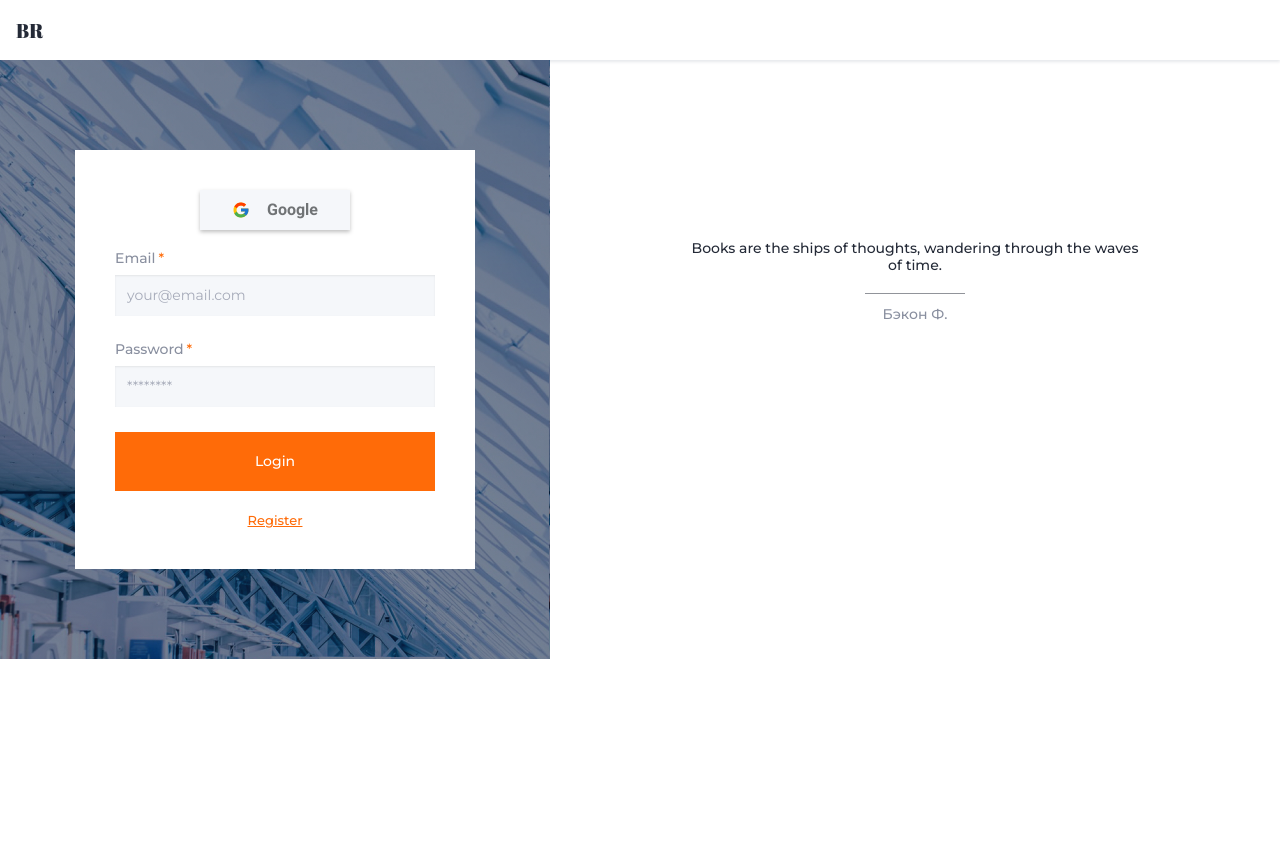
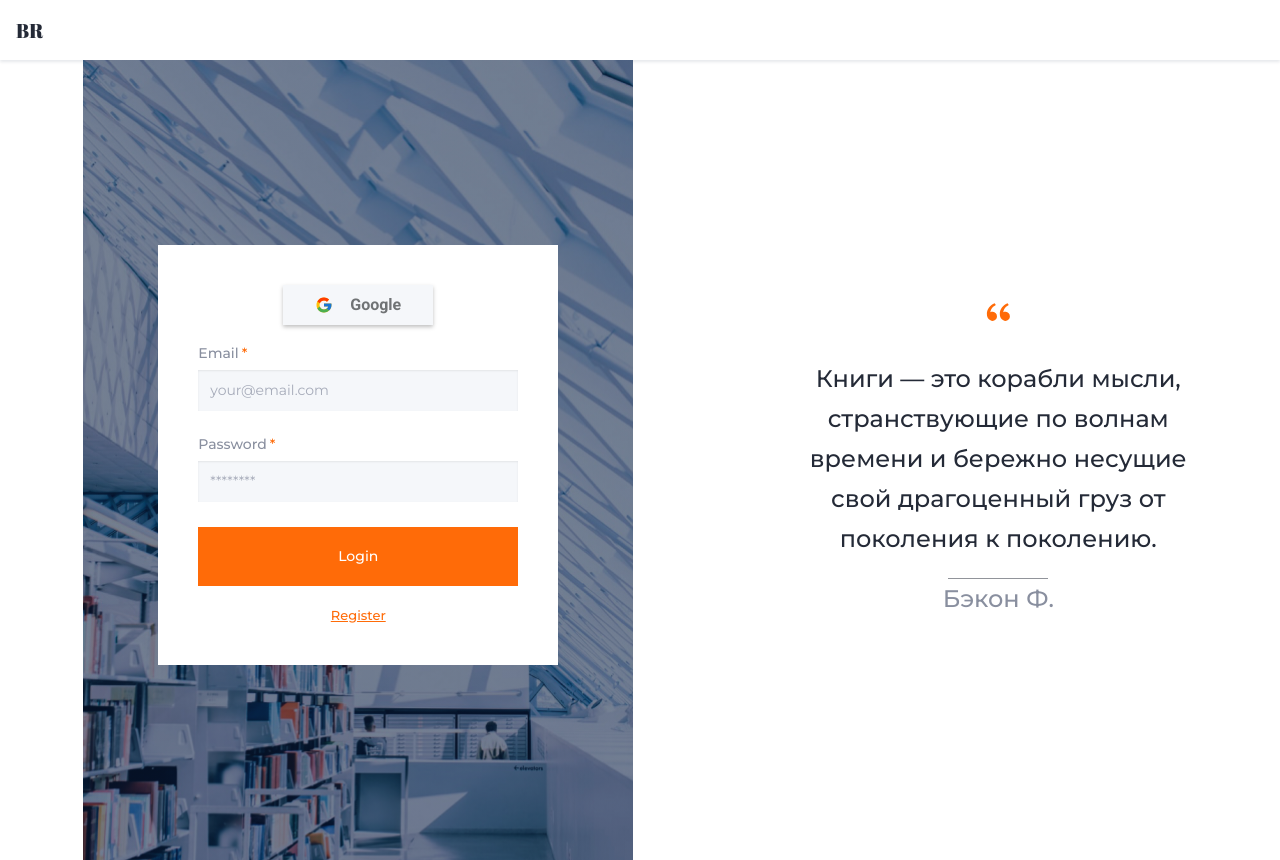
Before and after one commit to VitaliyZavgorodniy/book-read-frontend, a React (Create React App) app: page /login in a window 1280 px wide. Built offline with nearby package versions, Linux system fonts and the light colour scheme; what notyf would draw is missing.

Commit message:
init adaptive-login

```diff
--- a/src/pages/LoginPage/LoginForm/LoginForm.jsx
+++ b/src/pages/LoginPage/LoginForm/LoginForm.jsx
@@ -9,7 +9,7 @@ import GoogleButton from 'components/UI-kit/buttons/GoogleButton';
 import InlineButton from 'components/UI-kit/buttons/InlineButton';
 import CommonButton from 'components/UI-kit/buttons/CommonButton';
 
-import { validate } from 'utils/validateForRegistration';
+// import { validate } from 'utils/validateForRegistration';
 
 const LoginForm = ({ onLogin, isFetching }) => {
   const navigate = useNavigate();
@@ -89,11 +89,14 @@ const Wrapper = styled.div`
   flex-direction: column;
   align-items: center;
   width: 100%;
+
   padding: 32px 20px;
   background-color: transparent;
 
   @media ${breakpoints.tablet} {
+    margin: 0 auto;
     width: 400px;
+    height: 420px;
     padding: 40px;
     background-color: ${(p) => p.theme.colors.bgSecondary};
   }
@@ -101,17 +104,6 @@ const Wrapper = styled.div`
 
 const Form = styled.form`
   width: 100%;
-`;
-
-const Text = styled.p`
-  font-family: ${(p) => p.theme.font.familyPrimary};
-  font-style: normal;
-  font-weight: 500;
-  font-size: 13px;
-  line-height: 16px;
-  text-align: center;
-  color: ${(p) => p.theme.colors.accent};
-  border-bottom: 1px solid #ff6b08;
 `;
 
 const ItemWrapper = styled.ul`
--- a/src/pages/LoginPage/LoginPages.jsx
+++ b/src/pages/LoginPage/LoginPages.jsx
@@ -1,5 +1,6 @@
 import styled from 'styled-components';
 import LoginForm from './LoginForm';
+import { breakpoints } from 'constants/breakpoints';
 
 import Quotes from './Quotes';
 
@@ -17,11 +18,14 @@ const LoginPage = () => {
 };
 
 const Wrapper = styled.div`
-  display: flex;
+  @media ${breakpoints.laptop} {
+    display: flex;
+    min-height: 800px;
+  }
 `;
 
 const LoginBlock = styled.div`
-  height: 100%;
+  padding: 90px 75px;
   background-color: ${(p) => p.theme.colors.bgAlpha};
   background-image: linear-gradient(
       to right,
@@ -29,12 +33,29 @@ const LoginBlock = styled.div`
       ${(p) => p.theme.colors.bgAlpha}
     ),
     url(${(p) => p.theme.backgrounds.register});
-  padding: 90px 75px;
+  background-size: cover;
+  background-repeat: no-repeat;
+
+  @media ${breakpoints.tablet} {
+    margin-left: auto;
+    margin-right: auto;
+  }
+  @media ${breakpoints.laptop} {
+    padding: 185px 75px;
+  }
 `;
+
 const LoginText = styled.div`
   display: flex;
   justify-content: center;
-  width: 100%;
-  padding-top: 180px;
+  @media ${breakpoints.tablet} {
+    margin-left: auto;
+    margin-right: auto;
+  }
+  @media ${breakpoints.desktop} {
+    margin-left: auto;
+    margin-right: auto;
+  }
 `;
+
 export default LoginPage;
--- a/src/pages/LoginPage/Quotes/Quotes.jsx
+++ b/src/pages/LoginPage/Quotes/Quotes.jsx
@@ -1,11 +1,14 @@
 import styled from 'styled-components';
 import { breakpoints } from 'constants/breakpoints';
+import { RiDoubleQuotesL } from 'react-icons/ri';
 
 const Quotes = () => {
   return (
     <Wrapper>
+      <Icon />
       <Quotestext>
-        Books are the ships of thoughts, wandering through the waves of time.
+        Книги — это корабли мысли, странствующие по волнам времени и бережно
+        несущие свой драгоценный груз от поколения к поколению.
       </Quotestext>
       <AuthorTeg>
         <Author>Бэкон Ф.</Author>
@@ -20,27 +23,57 @@ const Wrapper = styled.div`
   @media ${breakpoints.tablet} {
     width: 477px;
     height: 127px;
+    padding-top: 64px;
   }
   @media ${breakpoints.laptop} {
-    width: 447px;
+    width: 397px;
     height: 127px;
+    padding-top: 206px;
+  }
+  @media ${breakpoints.desktop} {
+    padding-top: 206px;
   }
 `;
 const Quotestext = styled.h1`
+  color: ${(h1) => h1.theme.colors.primary};
   font-family: Montserrat;
   font-style: normal;
   font-weight: 500;
-  font-size: 14px;
-  line-height: 17px;
+  font-size: 13px;
+  line-height: 16px;
   text-align: center;
-  color: #242a37;
   margin: 0 auto;
+  width: 100%;
+
+  @media ${breakpoints.mobile} {
+    max-width: 229px;
+    width: 100%;
+  }
+
+  @media ${breakpoints.tablet} {
+    font-size: 24px;
+    line-height: 38px;
+    max-width: 526px;
+    width: 100%;
+  }
+  @media ${breakpoints.laptop} {
+    font-size: 24px;
+    line-height: 40px;
+    width: 397px;
+  }
+  @media ${breakpoints.desktop} {
+    font-size: 24px;
+    line-height: 40px;
+    width: 100%;
+  }
 `;
 
 const AuthorTeg = styled.div`
   width: 200px;
   margin: 0 auto;
   position: relative;
+  margin-bottom: 71px;
+  margin-bottom: 16px;
 `;
 
 const Author = styled.p`
@@ -49,9 +82,9 @@ const Author = styled.p`
   font-style: normal;
   font-weight: 500;
   font-size: 14px;
-  line-height: 2.7%;
+  line-height: 1.2%;
   text-align: center;
-  color: #898f9f;
+  color: ${(p) => p.theme.colors.tertiary};
 
   &::before {
     content: '';
@@ -64,6 +97,28 @@ const Author = styled.p`
     opacity: 1;
     margin-bottom: 20px;
   }
+
+  @media ${breakpoints.tablet} {
+    font-size: 24px;
+    line-height: 1.2%;
+  }
+  @media ${breakpoints.desktop} {
+    font-weight: 500;
+    font-size: 24px;
+    line-height: 1.2%;
+  }
+`;
+const Icon = styled(RiDoubleQuotesL)`
+  display: flex;
+  width: 27px;
+  height: 80px;
+  margin: 0 auto;
+  color: #ff6b08;
+
+  @media ${breakpoints.laptop} {
+    width: 31px;
+    height: 93px;
+  }
 `;
 
 export default Quotes;
```
